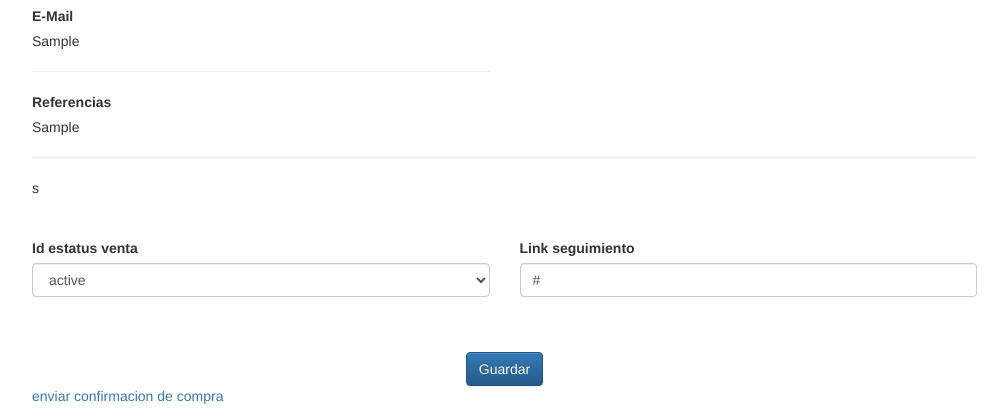
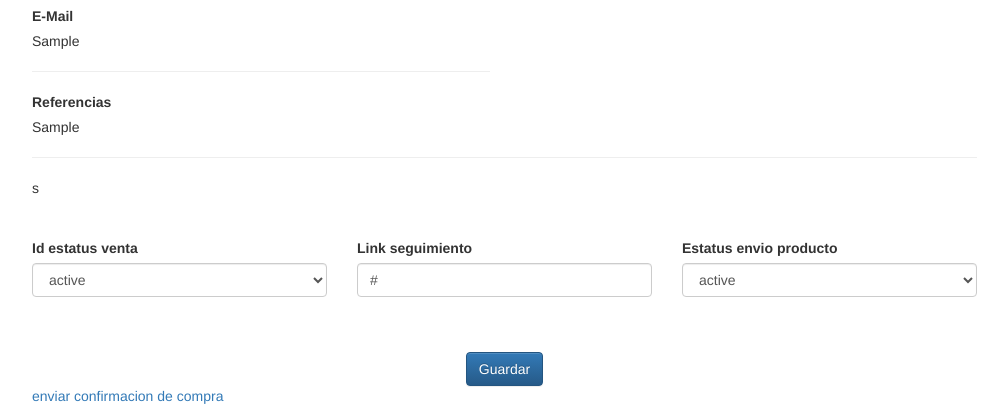
Before and after one commit to jasso208/xavis, a Django app: page /ventas/detalle_venta/1/ in a window 1280 px wide. Shown: the part 1453-1873 px from the top of the page, without its empty margins (233-1241 px from the left). Run offline with Django 3.2, Linux system fonts and the light colour scheme; a user stored in the database is signed in; tables that the repository leaves empty hold one stand-in row (values such as "Sample post"); some libraries are stand-ins or nearby versions.

Commit message:
confirmacion envio producto al cliente

```diff
--- a/ventas/forms.py
+++ b/ventas/forms.py
@@ -18,7 +18,7 @@ class Busqueda_Venta_Form(forms.Form):
 class Venta_Form(forms.ModelForm):
 	class Meta:
 		model=Venta
-		fields=("fecha","comision","costo_envio","sub_total","descuento","iva","total","id_medio_venta","id_estatus_venta","link_seguimiento","forma_pago",)
+		fields=("fecha","comision","costo_envio","sub_total","descuento","iva","total","id_medio_venta","id_estatus_venta","link_seguimiento","forma_pago","estatus_envio_producto",)
 
 class Det_Venta_Form(forms.ModelForm):
 	class Meta:
--- a/ventas/models.py
+++ b/ventas/models.py
@@ -35,6 +35,12 @@ class Forma_Pago(models.Model):
 	def __str__(self):
 		return self.desc_forma_pago
 
+class Estatus_Envio_Producto(models.Model):
+	desc_estatus_envio=models.CharField(max_length=30)
+
+	def __str__(self):
+		return self.desc_estatus_envio
+
 class Venta(models.Model):
 	fecha=models.DateTimeField(default=timezone.now())
 	costo_envio=models.DecimalField(max_digits=20,decimal_places=2,default=0.00)
@@ -48,6 +54,7 @@ class Venta(models.Model):
 	id_medio_venta=models.ForeignKey(Medio_Venta,on_delete=models.PROTECT,null=True)
 	comision=models.DecimalField(max_digits=20,decimal_places=2,null=False,default=0.00)
 	forma_pago=models.ForeignKey(Forma_Pago,on_delete=models.PROTECT,null=True)
+	estatus_envio_producto=models.ForeignKey(Estatus_Envio_Producto,on_delete=models.PROTECT,null=True,default=1)
 
 class Detalle_Venta(models.Model):
 	id_venta=models.ForeignKey(Venta,on_delete=models.PROTECT)
--- a/ventas/templates/ventas/ventas.html
+++ b/ventas/templates/ventas/ventas.html
@@ -107,11 +107,14 @@
 		</div>
 		<br><br>
 		<div class="row">
-			<div class="col-xs-6">
+			<div class="col-xs-4">
 				{%bootstrap_field form.id_estatus_venta%}
 			</div>
-			<div class="col-xs-6">
+			<div class="col-xs-4">
 				{%bootstrap_field form.link_seguimiento%}
+			</div>
+			<div class="col-xs-4">
+				{%bootstrap_field form.estatus_envio_producto%}
 			</div>
 		</div>
 		<br><br>
--- a/ventas/views.py
+++ b/ventas/views.py
@@ -24,6 +24,29 @@ openpay.verify_ssl_certs = False
 openpay.merchant_id = "myllylbt6vwlywximkxg"
 openpay.production = False  # By default this works in sandbox mode
 
+html_link_seg_0="""
+"""
+
+html_link_seg_1="""
+		<tr>
+		    <td colspan="6" style="text-align:center">
+		        <p>Tu paquete ya fue enviado puedes seguirlo en el siguiente link:</p>
+		         <br>
+		        <a href="
+"""
+
+html_link_seg_2="""
+				">
+					Seguir Envio
+				</a>
+ 			</td>
+		</tr>
+		<tr>
+		    <td colspan="6">
+		        <hr>
+		    </td>
+		</tr>
+"""
 
 encabezado_0="""
 <html>
@@ -53,12 +76,15 @@ encabezado_1="""
                     <hr>
                 </td>
             </tr>
+"""
+encabezado_1_1="""
             <tr>
                 <td colspan="6">
-                    Forma Pago:
+                    <strong>
 """
 
-encabezado_1_1="""
+encabezado_1_2="""
+					</strong>
                 </td>
             </tr>
 
@@ -239,14 +265,32 @@ def busca_ventas(request):
 	return render(request,'ventas/busca_ventas.html',locals())
 
 def detalle_venta_form(request,id_venta):
+	global html_link_seg_0
+
 	if not request.user.is_authenticated:
 		return HttpResponseRedirect(reverse('seguridad:login'))
 
 	venta=Venta.objects.get(id=id_venta)
+	est_envio=venta.estatus_envio_producto.id
 	if request.method=="POST":
 		form=Venta_Form(request.POST,instance=venta)
 		if form.is_valid():
 			form.save()
+
+			html_link_seg_0=""
+
+
+			#si no es uno, nos indica que el mail ya fue envieado.
+			if est_envio==1 and venta.estatus_envio_producto.id==2:
+				html_link_seg_0=html_link_seg_1+venta.link_seguimiento+html_link_seg_2
+		        #Notificamos al comprador de su compra
+				fn_envia_email(venta,"","Tu paquete esta en camino")
+				#envia notificacion de compra a jassdel.com
+				fn_envia_email(venta,"gerencia.jassdel@jassdel.com","Tu paquete esta en camino")
+			else:
+				html_link_seg_0=""
+
+
 			#obtnemos el estatus cancelado para validar si la venta fue cancelada
 			est_cancelado=Estatus_Venta.objects.get(id=3)
 
@@ -269,7 +313,7 @@ def guarda_venta_manual(request,id_venta=None):
 	if not request.user.is_authenticated:
 		return HttpResponseRedirect(reverse('seguridad:login'))
 
-
+	print("aqui entro")
 	if id_venta:
 		venta=Venta.objects.get(id=id_venta)
 	else:
@@ -400,7 +444,7 @@ def api_elimina_carrito_compras(request):
 	if request.method=="POST":
 		error=[]
 		try:
-			print(request.POST.get("id"))
+
 			#parametros
 			id_carrito=request.POST.get("id")
 			#parametros
@@ -624,11 +668,12 @@ def api_crea_venta(request):
 		d_e.delete()
 
 		folio_venta.append({"estatus":1,"folio":fn_concatena_folio(str(v.id))})
-        #notificamos a el vendeor que uvo una venta
 
-		fn_envia_email(v,"")
+        #Notificamos al comprador de su compra
+		fn_envia_email(v,"","Confirmacion de Compra")
+
 		#envia notificacion de compra a jassdel.com
-		fn_envia_email(v,"gerencia.jassdel@jassdel.com")
+		fn_envia_email(v,"gerencia.jassdel@jassdel.com","Confirmacion de Compra")
 
 
 
@@ -707,15 +752,15 @@ def reenvia_venta(request,id_venta):
 	v=Venta.objects.get(id=id_venta)
 
 	if request.method=="POST":
-		fn_envia_email(v,"")
+		fn_envia_email(v,"","Confirmacion de Compra")
 	else:
-		fn_envia_email(v,"")
+		fn_envia_email(v,"","Confirmacion de Compra")
 	return HttpResponseRedirect(reverse('ventas:busca_ventas'))
 
 
 
 #funcion para enviar corre de confirmacion de compra
-def fn_envia_email(v,email_copia):
+def fn_envia_email(v,email_copia,asunto):
 	global encabezado_1,encabezado_2
 	try:
 		d_e=Direccion_Envio_Venta.objects.get(id_venta=v)
@@ -737,7 +782,7 @@ def fn_envia_email(v,email_copia):
 		subtotal=round(subtotal,2)
 		costo_envio=v.costo_envio
 
-		html=encabezado_0+fn_concatena_folio(str(v.id))+encabezado_1+v.forma_pago.desc_forma_pago+encabezado_1_1+direccion_envio+encabezado_2+nom_recibe+encabezado_3+productos+encabezado_4+str(subtotal)+encabezado_5+str(costo_envio)+encabezado_6+str(v.total)+encabezado_7
+		html=encabezado_0+fn_concatena_folio(str(v.id))+encabezado_1+html_link_seg_0+encabezado_1_1+v.forma_pago.desc_forma_pago+encabezado_1_2+direccion_envio+encabezado_2+nom_recibe+encabezado_3+productos+encabezado_4+str(subtotal)+encabezado_5+str(costo_envio)+encabezado_6+str(v.total)+encabezado_7
 		html = html.replace("\x0a", "\n")
 
 		html = html.replace("\xe1", "a")
@@ -755,7 +800,8 @@ def fn_envia_email(v,email_copia):
 
 		server = smtplib.SMTP('smtp.gmail.com:587')
 		msg = email.message.Message()
-		msg['Subject'] = 'Confirmacion de Compra; Folio: '+fn_concatena_folio(str(v.id))
+		msg['Subject'] = asunto+'; Folio: '+fn_concatena_folio(str(v.id))
+
 
 		msg['From'] = 'j.jassdel@gmail.com'
 
```
